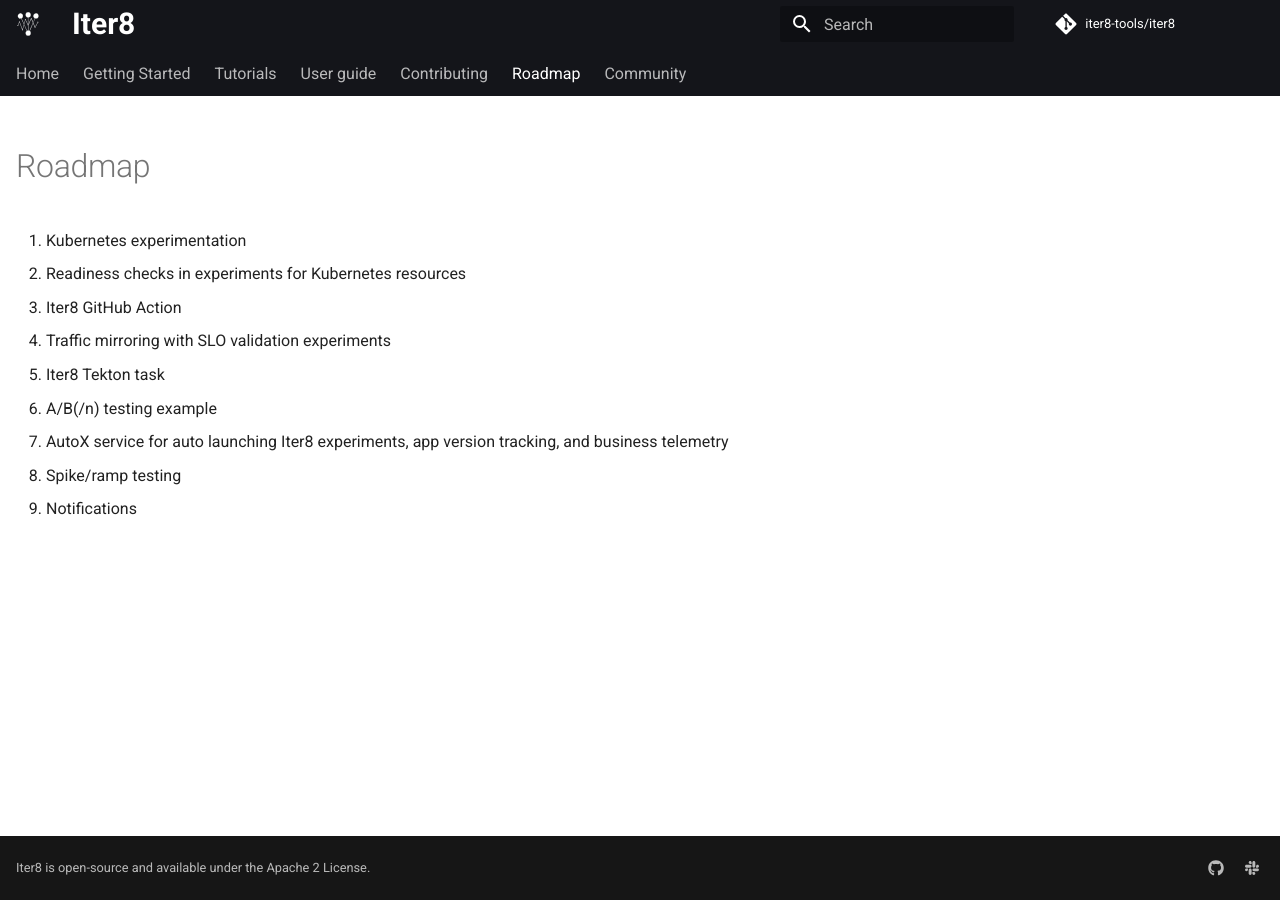
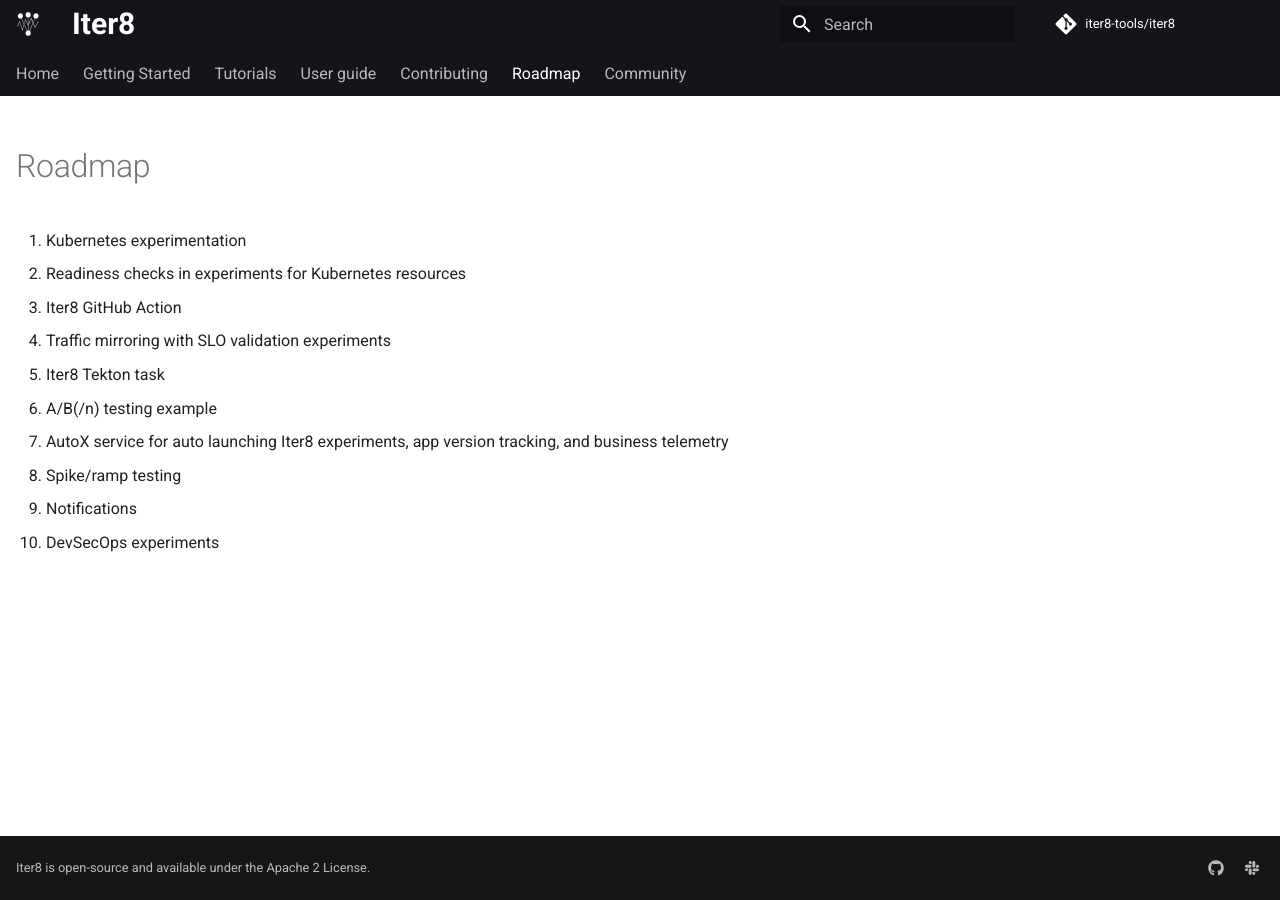
Before and after one commit to iter8-tools/docs, an MkDocs documentation site: the page built from docs/roadmap.md, in a window 1280 px wide. Built offline with MkDocs 1.6.1 and Material for MkDocs 9.7.7, drawn with Linux system fonts in a browser that asks for light colours; comment, search, counter and statistics services are not loaded; the version menu is left out.

Commit message:
roadmap with devsecops
Signed-off-by: Srinivasan Parthasarathy <spartha@us.ibm.com>

```diff
--- a/docs/roadmap.md
+++ b/docs/roadmap.md
@@ -16,3 +16,4 @@
 7. AutoX service for auto launching Iter8 experiments, app version tracking, and business telemetry
 8. Spike/ramp testing
 9. Notifications
+10. DevSecOps experiments
```
